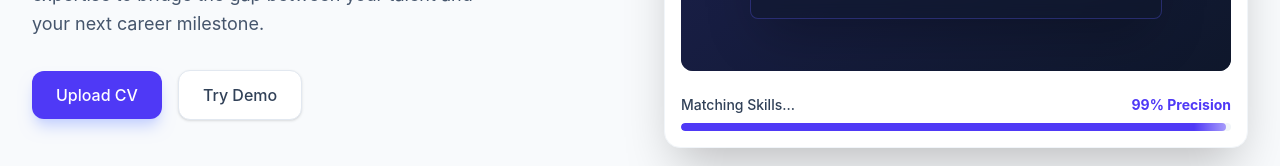
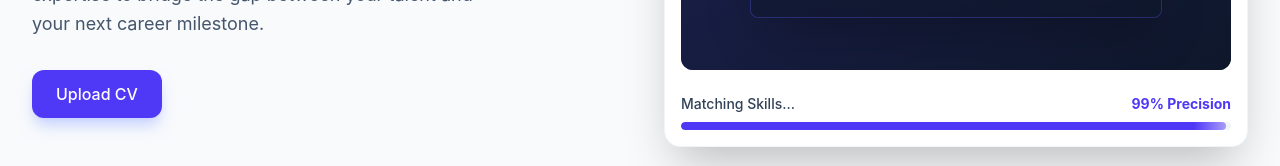
Before and after one commit to SkillBridge-AI-Semantic-Skill-Matching/Frontend, a React (Vite) app: page / in a window 1280 px wide. Shown: the part 560-726 px from the top of the page. Built offline with nearby package versions, Linux system fonts and the light colour scheme.

Commit message:
chore(ui): remove Try Demo button from landing page

```diff
--- a/src/pages/LandingPage.jsx
+++ b/src/pages/LandingPage.jsx
@@ -153,9 +153,6 @@ const LandingPage = () => {
             >
               {uploading ? <Loader2 size={18} className="animate-spin" /> : null}
               {uploading ? 'Processing AI...' : 'Upload CV'}
-            </button>
-            <button className="px-6 py-3 bg-white text-slate-700 border border-slate-200 rounded-xl font-medium shadow-sm hover:bg-slate-50 transition-all">
-              Try Demo
             </button>
           </div>
           <div className="flex items-center gap-3 pt-4">
```
